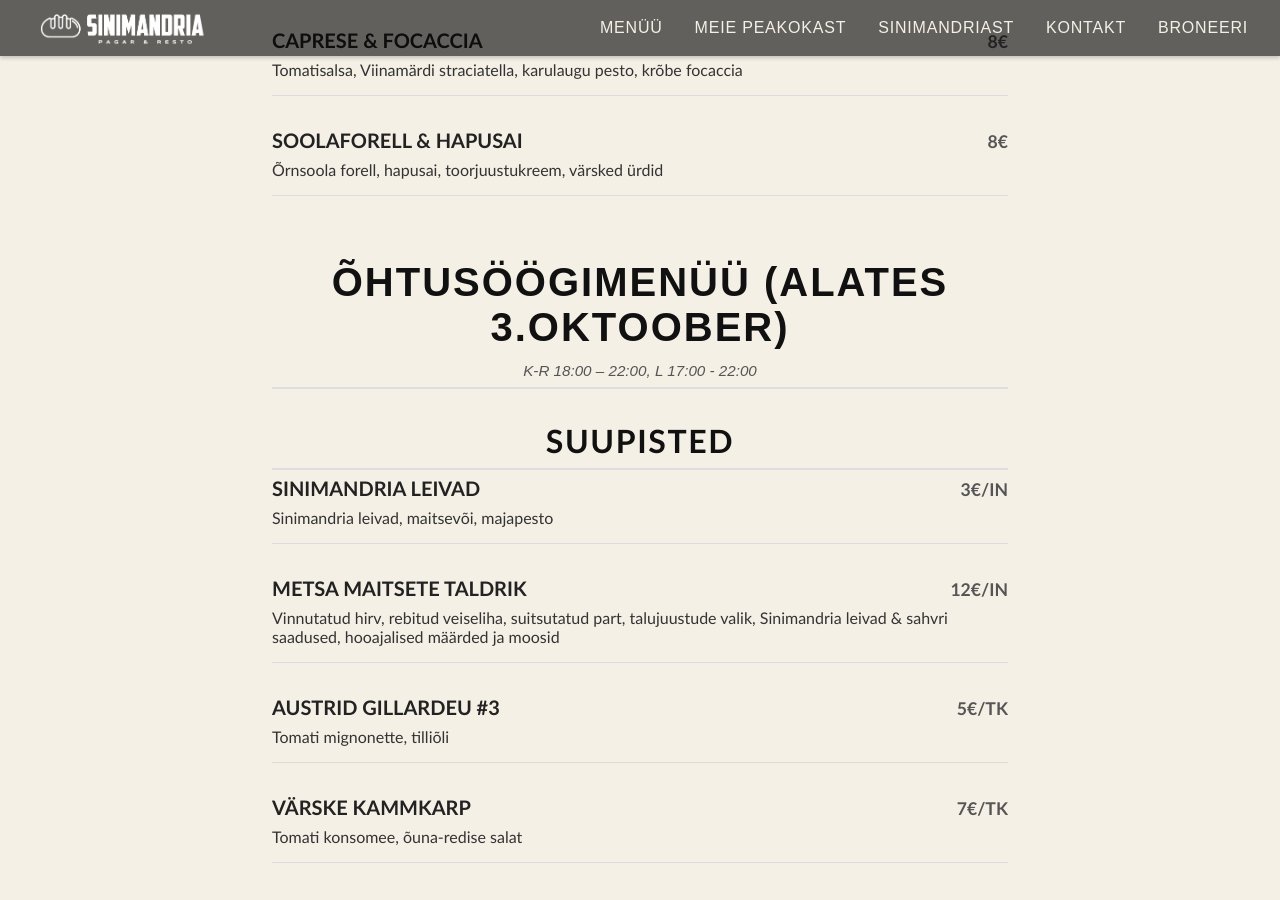
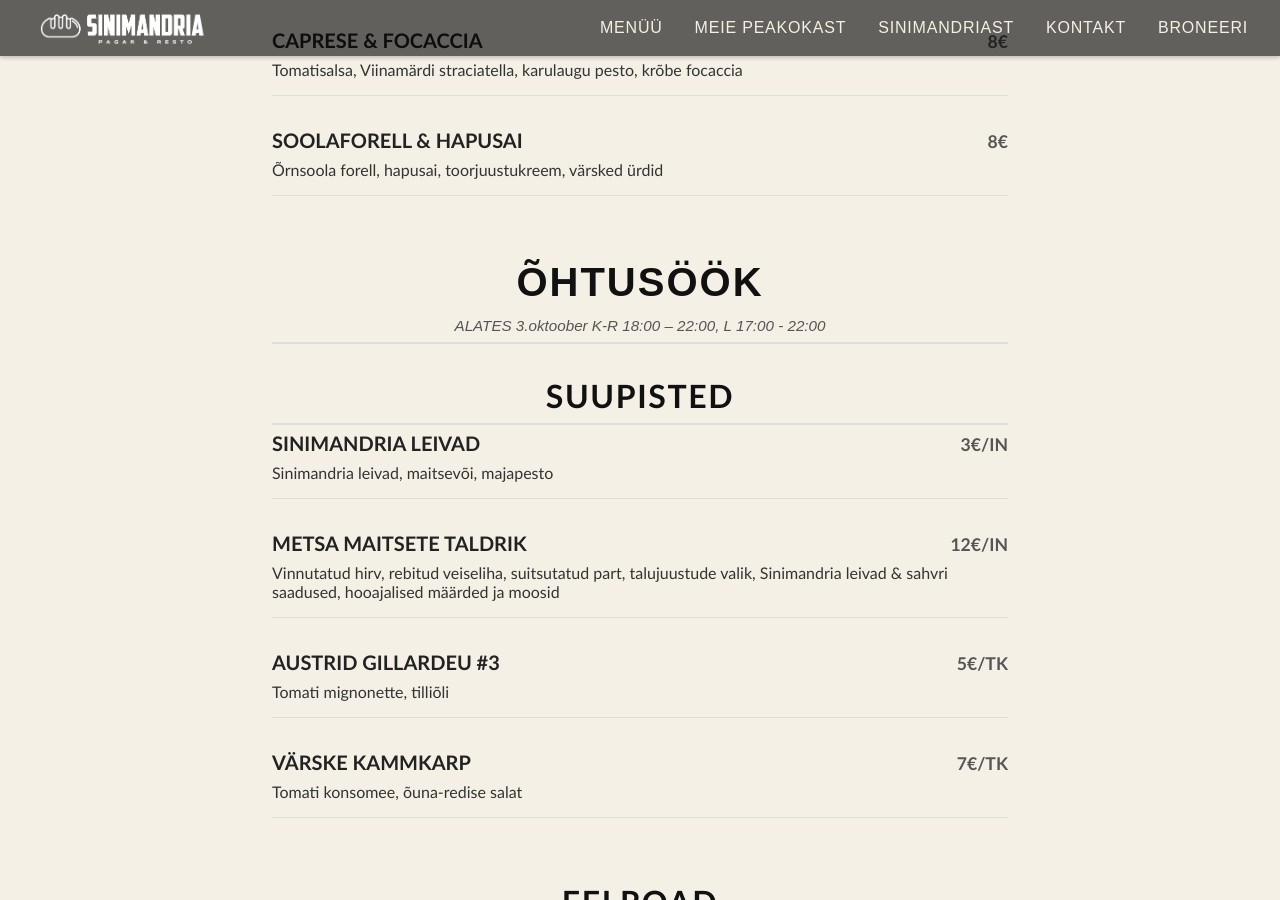
Before and after one commit to m-tu/sinimandria, a Jekyll site: the page built from pages/menu.markdown, in a window 1280 px wide and 900 px high, scrolled down 1251 px. Built offline with Jekyll 4.4.1, drawn with Linux system fonts in a browser that asks for light colours.

Commit message:
Update menu.markdown

```diff
--- a/pages/menu.markdown
+++ b/pages/menu.markdown
@@ -63,8 +63,8 @@
 </section>
 
 <div class="menu-heading-group">
-  <h1>Õhtusöögimenüü (alates 3.oktoober)</h1>
-  <p class="menu-note">K-R 18:00 – 22:00, L 17:00 - 22:00</p>
+  <h1>Õhtusöök</h1>
+  <p class="menu-note">ALATES 3.oktoober K-R 18:00 – 22:00, L 17:00 - 22:00</p>
 </div>
 <section class="menu-section">
   <h2 class="menu-heading">SUUPISTED</h2>
```
